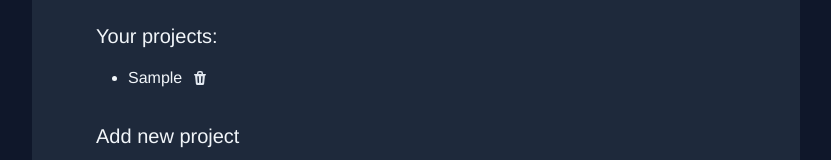
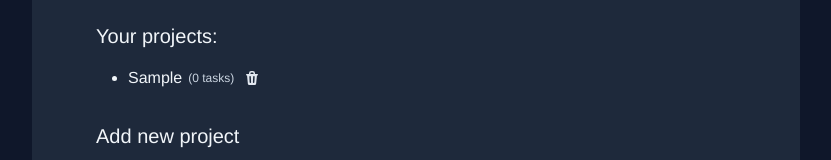
Before and after one commit to ndri/prioritizationator, a SvelteKit app: page / in a window 1280 px wide. Both pictures are taken after typing "Sample" into the empty fields and a click on the button "Add project". Shown: the part 174-334 px from the top of the page, without its empty margins (224-1055 px from the left). Built offline with nearby package versions, Linux system fonts and the light colour scheme.

Commit message:
Improve lists

```diff
--- a/src/components/ProjectList.svelte
+++ b/src/components/ProjectList.svelte
@@ -1,9 +1,9 @@
 <script lang="ts">
-	import { deleteProject, getProjects } from '../db';
+	import { deleteProject, getProjectsWithTasks } from '../db';
 	import { stateQuery } from '$lib/stateQuery.svelte';
 	import TrashIcon from '../components/heroicons/micro/TrashIcon.svelte';
 
-	const projectsQuery = stateQuery(getProjects);
+	const projectsQuery = stateQuery(getProjectsWithTasks);
 	let projects = $derived(projectsQuery.current);
 </script>
 
@@ -15,6 +15,7 @@
 				<li>
 					<div class="flex items-center gap-1.5">
 						<a href="/projects/{project.id}">{project.name}</a>
+						<span class="text-xs text-slate-300">({project.tasks.length} tasks)</span>
 						<button
 							class="rounded-md p-1 hover:bg-slate-700"
 							onclick={() => deleteProject(project.id)}
--- a/src/components/TaskList.svelte
+++ b/src/components/TaskList.svelte
@@ -12,7 +12,7 @@
 {#if tasks?.length}
 	<section>
 		<h2 class="mb-4 text-xl font-medium">Tasks:</h2>
-		<ul class="ml-8 list-disc">
+		<ol class="ml-8 list-decimal">
 			{#each tasks as task}
 				<li>
 					<div class="flex items-center gap-1.5">
@@ -23,6 +23,6 @@
 					</div>
 				</li>
 			{/each}
-		</ul>
+		</ol>
 	</section>
 {/if}
--- a/src/db.ts
+++ b/src/db.ts
@@ -29,6 +29,15 @@ export async function getProjects() {
 	return db.projects.toArray();
 }
 
+export async function getProjectsWithTasks() {
+	const projects = await db.projects.toArray();
+	const tasks = await db.tasks.toArray();
+	return projects.map((project) => ({
+		...project,
+		tasks: tasks.filter((task) => task.projectId === project.id)
+	}));
+}
+
 export async function getProject(id: number) {
 	const project = await db.projects.where({ id }).first();
 	if (project) {
```
